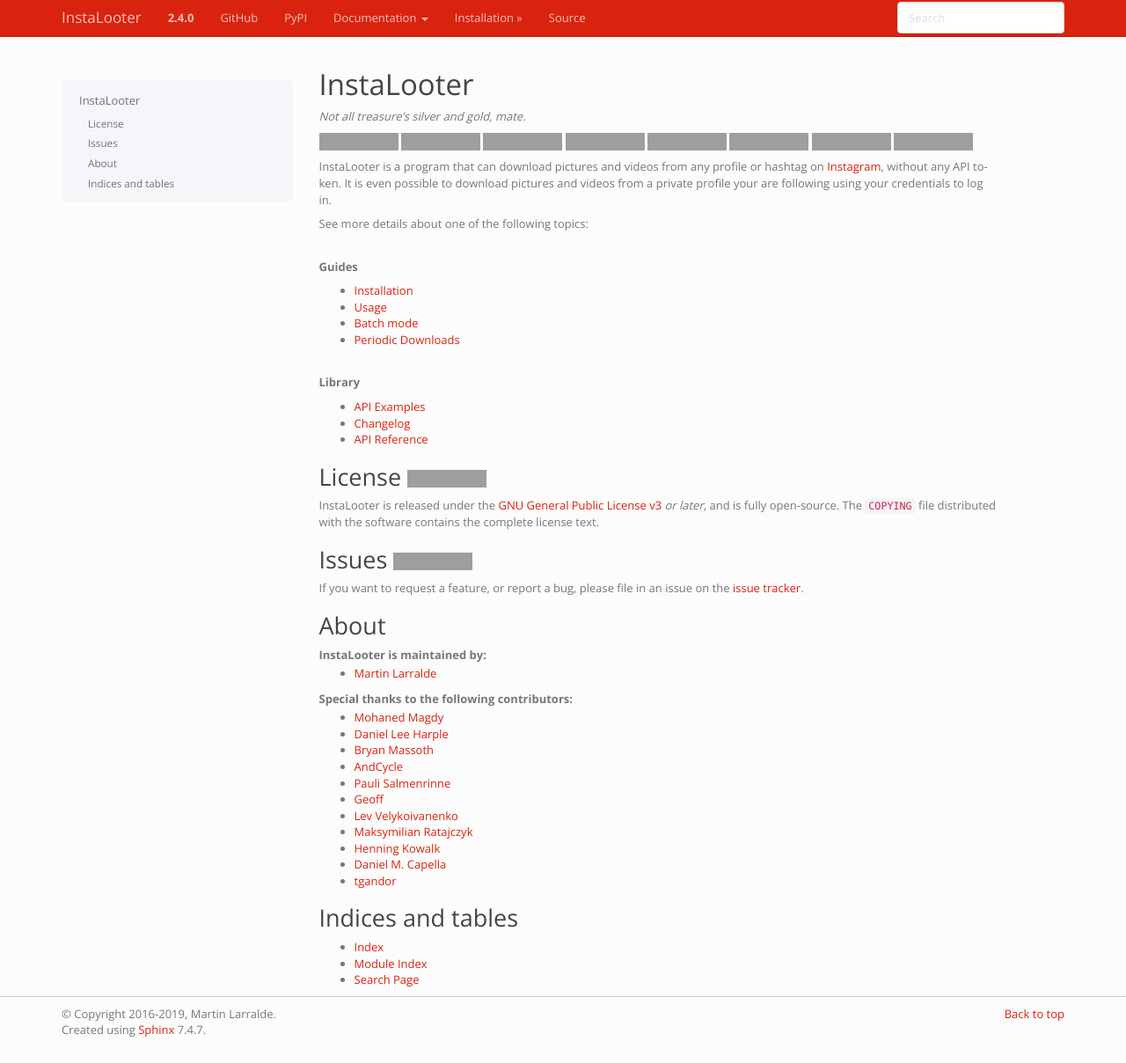
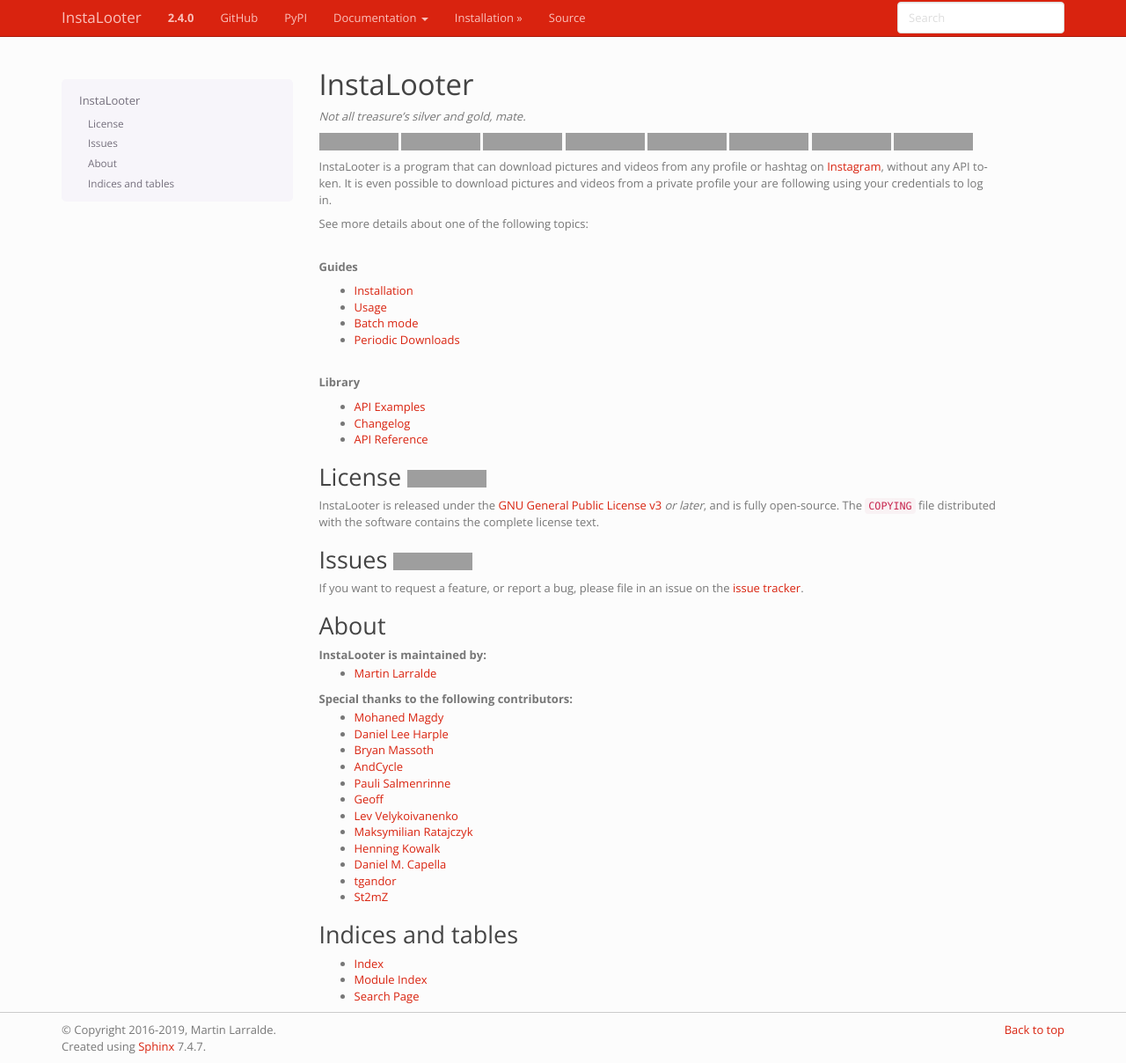
Before and after one commit to althonos/InstaLooter, a Sphinx documentation site: the page built from docs/source/index.rst, in a window 1280 px wide and 1208 px high, cut to the strip 0-1208 px from the top of the window. Shown: the whole strip at 88% size. Built offline with Sphinx 7.4.7, drawn with Linux system fonts in a browser that asks for light colours; the version number is read from the project's files by our own code; grey boxes are pictures that could not be loaded.

Commit message:
Add St2mZ to the contributors section in docs [ci skip]

```diff
--- a/docs/source/index.rst
+++ b/docs/source/index.rst
@@ -66,6 +66,7 @@ Special thanks to the following contributors:
   * `Henning Kowalk <https://github.com/Henning-K>`_
   * `Daniel M. Capella <https://github.com/polyzen>`_
   * `tgandor <https://github.com/tgandor>`_
+  * `St2mZ <https://github.com/St2mZ>`_
 
 Indices and tables
 ------------------
```
